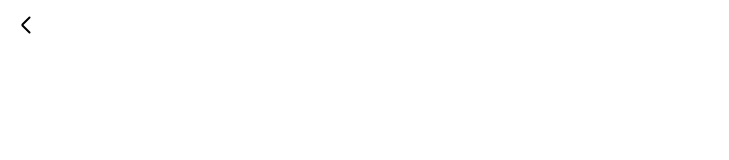
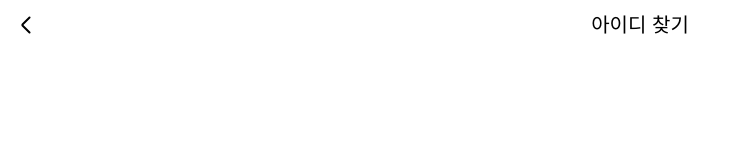
Before and after one commit to co-troll/todoBlock, a Next.js app in the folder front/: page /findid/userid in a window 1280 px wide. Shown: the top 160 px of the page, without its empty margins (0-729 px from the left). Built offline with nearby package versions, Linux system fonts and the light colour scheme; a web font is replaced by a local one.

Commit message:
1017 end

```diff
--- a/front/src/app/findid/page.tsx
+++ b/front/src/app/findid/page.tsx
@@ -1,11 +1,12 @@
 'use client'
 
-import React from 'react'
+import React, { useRef } from 'react'
 import BackDiv from '../components/BackDiv'
 import Line from '../components/Line'
 import { useRouter } from 'next/navigation';
 import { useAtom } from 'jotai';
 import { urlAtom } from '../state/Atom';
+import Findid from '../moecules/Findid';
 import axios from 'axios';
 
 const page = () => {
@@ -24,15 +25,29 @@ const page = () => {
         router.push('/findid')
     }
 
-    const findBtn = () => {
 
-        const response = axios.post('')
-        router.push('findid/userid')
+    const phoneInput = useRef<any>(null);
+
+    const findBtn = async () => {
+        const phoneValue = phoneInput.current.value;
+
+        try {
+            const response = await axios.post('http://localhost:4000/users/findingpassword', { phoneNumber: phoneValue })
+            console.log(response.data)
+            if (response.data){
+                router.push('findid/userid')
+            }else{
+                console.log('오류 발생')
+            }
+
+        } catch (error) {
+            console.error('에러 발생', error)
+        }
     }
 
     return (
         <div className='flex flex-col gap-5'>
-            <BackDiv text='아이디 / 비밀번호 찾기'/>
+            <BackDiv text='아이디 / 비밀번호 찾기' />
             <div className='flex flex-col gap-2'>
                 <div className='flex text-xl'>
                     <div className='w-1/2 flex flex-col items-center text-purple-900 hover:cursor-pointer' onClick={toFindId}>
@@ -47,7 +62,7 @@ const page = () => {
             </div>
             <div className='flex flex-col gap-5 px-10 pt-5'>
                 <div className='flex gap-1'>
-                    <input type='text' placeholder='휴대전화번호 입력(`-`제외)' className='w-3/4 h-10 border-b-[1px] pl-1 focus:outline-none'></input>
+                    <input type='text' ref={phoneInput} placeholder='휴대전화번호 입력(`-`제외)' className='w-3/4 h-10 border-b-[1px] pl-1 focus:outline-none'></input>
                     <button className='w-1/4 h-10 border-[1px] border-purple-900 rounded-full text-sm font-bold text-purple-900'>인증번호 전송</button>
                 </div>
                 <div className='flex gap-1'>
@@ -56,6 +71,7 @@ const page = () => {
                 </div>
                 <button className='w-full h-10 rounded-full bg-purple-900 text-white' onClick={findBtn}>아이디 찾기</button>
             </div>
+            {/* <Findid /> */}
         </div>
     )
 }
--- a/front/src/app/findid/userid/page.tsx
+++ b/front/src/app/findid/userid/page.tsx
@@ -2,6 +2,7 @@
 
 import BackDiv from '@/app/components/BackDiv'
 import { urlAtom } from '@/app/state/Atom';
+import axios from 'axios';
 import { useAtom } from 'jotai'
 
 const page = () => {
@@ -10,9 +11,13 @@ const page = () => {
 
     setUrl(true);
 
+    // try{
+    //     const response = axios.get()
+    // }
+
     return (
         <div>
-            <BackDiv />
+            <BackDiv text='아이디 찾기' />
         </div>
     )
 }
--- /dev/null
+++ b/front/src/app/moecules/Findid.tsx
@@ -0,0 +1,40 @@
+'use client'
+
+import axios from 'axios';
+import { useRouter } from 'next/navigation';
+import React, { useRef } from 'react'
+
+const Findid = () => {
+
+    const router = useRouter();
+
+    const phoneInput = useRef<any>(null);
+
+    const findBtn = async () => {
+        const phoneValue = phoneInput.current.value;
+
+        try {
+            const response = await axios.post('http://localhost:4000/users/findingpassword', { phoneNumber: phoneValue })
+            console.log(response.data)
+        } catch (error) {
+            console.error('에러 발생', error)
+        }
+        // router.push('findid/userid')
+    }
+
+    return (
+        <div className='flex flex-col gap-5 px-10 pt-5'>
+            <div className='flex gap-1'>
+                <input type='text' ref={phoneInput} placeholder='휴대전화번호 입력(`-`제외)' className='w-3/4 h-10 border-b-[1px] pl-1 focus:outline-none'></input>
+                <button className='w-1/4 h-10 border-[1px] border-purple-900 rounded-full text-sm font-bold text-purple-900'>인증번호 전송</button>
+            </div>
+            <div className='flex gap-1'>
+                <input type='text' placeholder='인증번호 입력' className='w-3/4 h-10 border-b-[1px] pl-1 focus:outline-none'></input>
+                <button className='w-1/4 h-10 border-[1px] border-purple-900 rounded-full text-sm font-bold text-purple-900'>확인</button>
+            </div>
+            <button className='w-full h-10 rounded-full bg-purple-900 text-white' onClick={findBtn}>아이디 찾기</button>
+        </div>
+    )
+}
+
+export default Findid
```
Also changed, not shown: 2 other files (tests, documents, lock files or other folders).
